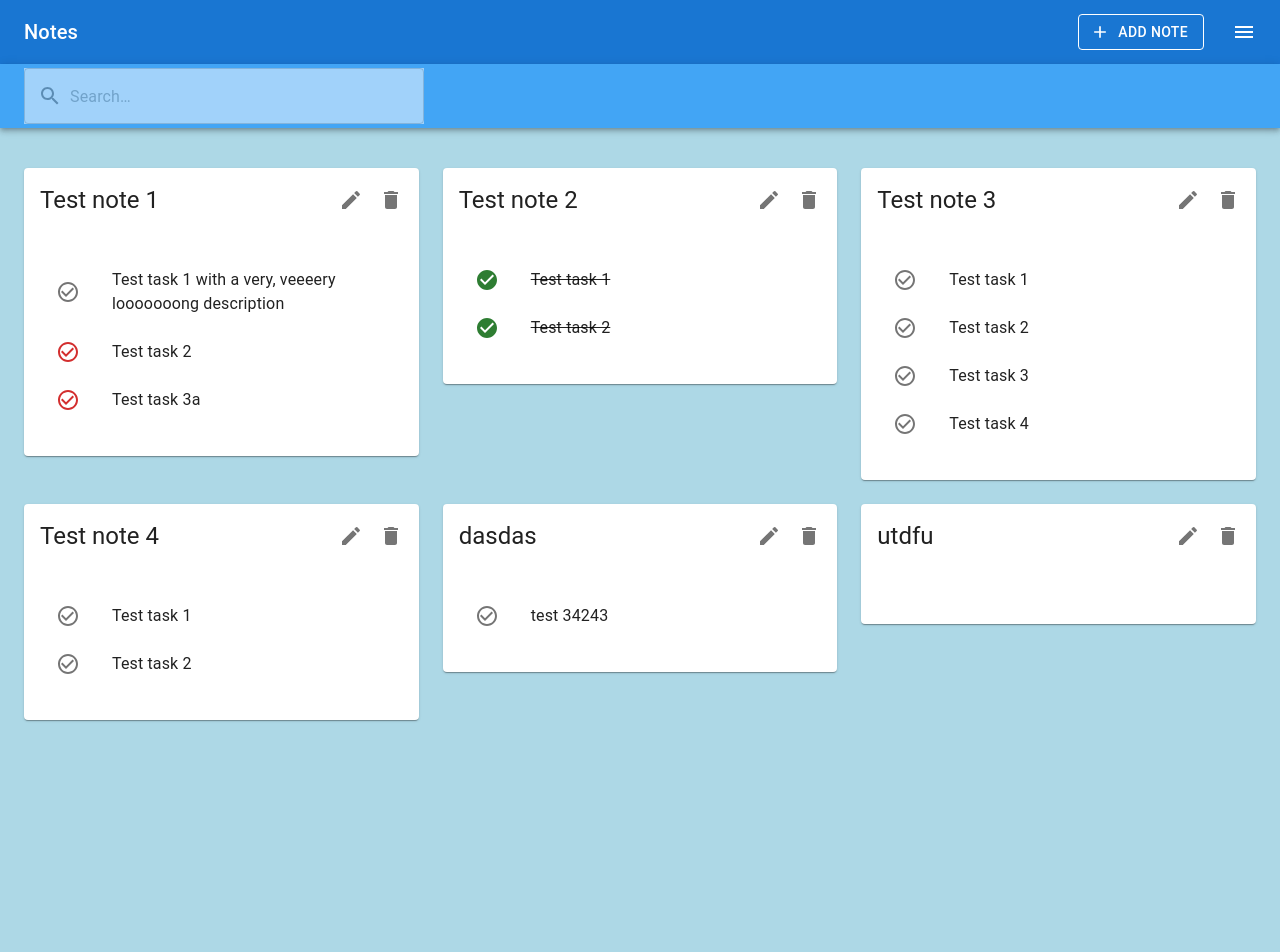
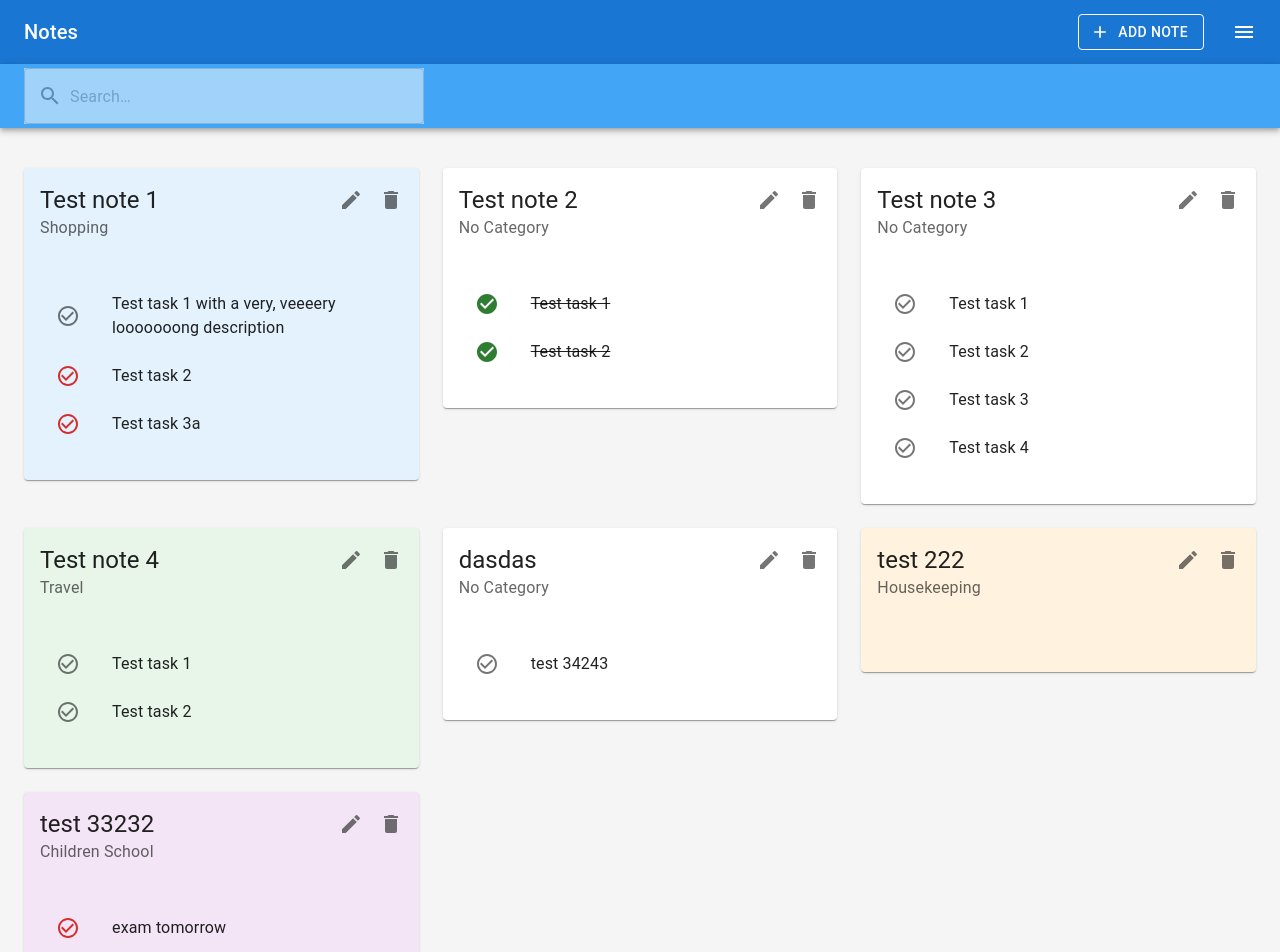
Before and after one commit to VikiZieleniewska/Organizing_notes, a React (Vite) app: page / in a window 1280 px wide. Shown: the top 952 px of the page. Before the commit the page ends 800 px from the top, so only its background shows below. Built offline with nearby package versions, Linux system fonts and the light colour scheme; data requests are answered from the project's data file; a web font is replaced by a local one.

Commit message:
added categories to notes

```diff
--- a/fakeApi/db.json
+++ b/fakeApi/db.json
@@ -2,6 +2,7 @@
   "notes": [
     {
       "id": 1,
+      "categoryId": 1,
       "title": "Test note 1",
       "tasks": [
         {
@@ -38,7 +39,8 @@
           "description": "Test task 2",
           "isDone": true
         }
-      ]
+      ],
+      "categoryId": ""
     },
     {
       "id": 3,
@@ -64,7 +66,8 @@
           "description": "Test task 4",
           "isDone": false
         }
-      ]
+      ],
+      "categoryId": ""
     },
     {
       "id": 4,
@@ -80,7 +83,8 @@
           "description": "Test task 2",
           "isDone": false
         }
-      ]
+      ],
+      "categoryId": 3
     },
     {
       "id": 5,
@@ -91,24 +95,49 @@
           "description": "test 34243",
           "isDone": false
         }
-      ]
+      ],
+      "categoryId": ""
     },
     {
       "id": 6,
-      "title": "utdfu",
+      "categoryId": 2,
+      "title": "test 222",
       "tasks": []
+    },
+    {
+      "id": 7,
+      "categoryId": 4,
+      "title": "test 33232",
+      "tasks": [
+        {
+          "id": null,
+          "description": "exam tomorrow",
+          "isDone": false,
+          "isImportant": true
+        }
+      ]
     }
   ],
   "categories": [
     {
       "id": 1,
       "name": "Shopping",
-      "color": "orange"
+      "color": "#e3f2fd"
     },
     {
       "id": 2,
       "name": "Housekeeping",
-      "color": "green"
+      "color": "#fff3e0"
+    },
+    {
+      "id": 3,
+      "name": "Travel",
+      "color": "#e8f5e9"
+    },
+    {
+      "id": 4,
+      "name": "Children School",
+      "color": "#f3e5f5"
     }
   ]
 }
--- a/src/App.jsx
+++ b/src/App.jsx
@@ -46,6 +46,7 @@ function App() {
   function handleAddNote() {
     const emptyNote = {
       id: 0,
+      categoryId: "",
       title: "",
       tasks: [],
     };
@@ -93,7 +94,12 @@ function App() {
         onAddNote={handleAddNote}
       />
       <NoteSearch search={search} onSearch={handleSearch} />
-      <NotesBoard notes={notes} search={search} onDelete={handleDelete} />
+      <NotesBoard
+        notes={notes}
+        categories={categories}
+        search={search}
+        onDelete={handleDelete}
+      />
     </>
   );
 }
--- a/src/App.scss
+++ b/src/App.scss
@@ -8,7 +8,7 @@
 
 body {
   font-family: "Open Sans", sans-serif;
-  background: lightblue;
+  background: #f5f5f5;
   color: white;
 
   font-size: 16px;
--- a/src/components/EditCategoriesDialog/EditCategoriesDialog.jsx
+++ b/src/components/EditCategoriesDialog/EditCategoriesDialog.jsx
@@ -1,18 +1,13 @@
 import React, { Component } from "react";
-import useMediaQuery from "@mui/material/useMediaQuery";
 import TextField from "@mui/material/TextField";
-// import EditCategoryIcon from "@mui/icons-material/EditCategory";
 import Dialog from "@mui/material/Dialog";
 import DialogActions from "@mui/material/DialogActions";
 import DialogContent from "@mui/material/DialogContent";
-import DialogContentText from "@mui/material/DialogContentText";
 import DialogTitle from "@mui/material/DialogTitle";
 import Button from "@mui/material/Button";
 import IconButton from "@mui/material/IconButton";
 import List from "@mui/material/List";
 import ListItem from "@mui/material/ListItem";
-import ListItemButton from "@mui/material/ListItemButton";
-import ListItemIcon from "@mui/material/ListItemIcon";
 import ListItemText from "@mui/material/ListItemText";
 import AddIcon from "@mui/icons-material/Add";
 import DeleteIcon from "@mui/icons-material/Delete";
@@ -207,29 +202,23 @@ export default class EditCategoriesDialog extends Component {
                         this.props.updateCategories(updatedCategories);
                       }}
                     >
-                      <MenuItem value={"red"}>
-                        <SquareIcon sx={{ color: "red", opacity: ".75" }} />
+                      <MenuItem value={"#ffebee"}>
+                        <SquareIcon sx={{ color: "#ffcdd2" }} />
                       </MenuItem>
-                      <MenuItem value={"blue"}>
-                        <SquareIcon sx={{ color: "blue", opacity: ".75" }} />
+                      <MenuItem value={"#e3f2fd"}>
+                        <SquareIcon sx={{ color: "#bbdefb" }} />
                       </MenuItem>
-                      <MenuItem value={"orange"}>
-                        <SquareIcon sx={{ color: "orange", opacity: ".75" }} />
+                      <MenuItem value={"#fff3e0"}>
+                        <SquareIcon sx={{ color: "#ffe0b2" }} />
                       </MenuItem>
-                      <MenuItem value={"yellow"}>
-                        <SquareIcon sx={{ color: "yellow", opacity: ".75" }} />
+                      <MenuItem value={"#fffde7"}>
+                        <SquareIcon sx={{ color: "#fff9c4" }} />
                       </MenuItem>
-                      <MenuItem value={"green"}>
-                        <SquareIcon sx={{ color: "green", opacity: ".75" }} />
+                      <MenuItem value={"#e8f5e9"}>
+                        <SquareIcon sx={{ color: "#c8e6c9" }} />
                       </MenuItem>
-                      <MenuItem value={"magenta"}>
-                        <SquareIcon sx={{ color: "magenta", opacity: ".75" }} />
-                      </MenuItem>
-                      <MenuItem value={"purple"}>
-                        <SquareIcon sx={{ color: "purple", opacity: ".75" }} />
-                      </MenuItem>
-                      <MenuItem value={"cyan"}>
-                        <SquareIcon sx={{ color: "cyan", opacity: ".75" }} />
+                      <MenuItem value={"#f3e5f5"}>
+                        <SquareIcon sx={{ color: "#e1bee7" }} />
                       </MenuItem>
                     </Select>
                     <TextField
@@ -250,9 +239,7 @@ export default class EditCategoriesDialog extends Component {
                   </>
                 ) : (
                   <>
-                    <SquareIcon
-                      sx={{ color: category.color, opacity: ".75", mr: 2 }}
-                    />
+                    <SquareIcon sx={{ color: category.color, mr: 2 }} />
                     <ListItemText primary={category.name} />
                   </>
                 )}
--- a/src/components/NoteCard/NoteCard.jsx
+++ b/src/components/NoteCard/NoteCard.jsx
@@ -1,5 +1,5 @@
 import React, { Component } from "react";
-import { Button, TextField } from "@mui/material";
+import { Button, TextField, Select } from "@mui/material";
 import Card from "@mui/material/Card";
 import CardHeader from "@mui/material/CardHeader";
 import CardContent from "@mui/material/CardContent";
@@ -18,6 +18,8 @@ import CheckCircleIcon from "@mui/icons-material/CheckCircle";
 import CheckCircleOutlineIcon from "@mui/icons-material/CheckCircleOutline";
 import ErrorOutlineIcon from "@mui/icons-material/ErrorOutline";
 import ErrorIcon from "@mui/icons-material/Error";
+import SquareIcon from "@mui/icons-material/Square";
+import MenuItem from "@mui/material/MenuItem";
 
 export default class NoteCard extends Component {
   state = {
@@ -98,9 +100,17 @@ export default class NoteCard extends Component {
   };
 
   render() {
+    const category = this.props.categories.find(
+      (c) => c.id === this.state.note.categoryId
+    );
+
     if (this.state.isEditMode) {
       return (
-        <Card>
+        <Card
+          sx={{
+            backgroundColor: category ? category.color : "white",
+          }}
+        >
           <form onSubmit={this.handleSubmit}>
             <CardHeader
               action={
@@ -129,6 +139,34 @@ export default class NoteCard extends Component {
                   }}
                   // sx={{ marginBottom: "20px" }}
                 />
+              }
+              subheader={
+                <Select
+                  id="subheader"
+                  variant="standard"
+                  fullWidth
+                  value={this.state.note.categoryId}
+                  onChange={(event) => {
+                    this.setState({
+                      note: {
+                        ...this.state.note,
+                        categoryId: event.target.value,
+                      },
+                    });
+                  }}
+                >
+                  <MenuItem key="no-category" value="">
+                    <ListItemText primary="No Category" />
+                  </MenuItem>
+                  {this.props.categories.map((c) => (
+                    <MenuItem
+                      key={`${this.state.note.id}-${c.id}`}
+                      value={c.id}
+                    >
+                      <ListItemText primary={c.name} />
+                    </MenuItem>
+                  ))}
+                </Select>
               }
             />
             <CardContent>
@@ -245,7 +283,11 @@ export default class NoteCard extends Component {
     }
 
     return (
-      <Card>
+      <Card
+        sx={{
+          backgroundColor: category ? category.color : "white",
+        }}
+      >
         <CardHeader
           action={
             <>
@@ -258,6 +300,7 @@ export default class NoteCard extends Component {
             </>
           }
           title={this.state.note.title}
+          subheader={category ? category.name : "No Category"}
         />
         <CardContent>
           <List>
--- a/src/components/NotesBoard/NotesBoard.jsx
+++ b/src/components/NotesBoard/NotesBoard.jsx
@@ -6,7 +6,7 @@ import NoteCard from "../NoteCard/NoteCard.jsx";
 
 export default class NotesBoard extends Component {
   render() {
-    const { notes, search, onDelete } = this.props;
+    const { notes, categories, search, onDelete } = this.props;
     if (!notes) {
       return <h1>Notes loading</h1>;
     }
@@ -26,11 +26,18 @@ export default class NotesBoard extends Component {
           spacing={{ xs: 2, md: 3 }}
           columns={{ xs: 12, sm: 12, md: 12 }}
         >
-          {filteredNotes.map((note) => (
-            <Grid xs={12} sm={6} md={4} key={note.id}>
-              <NoteCard note={note} isEditMode={!note.id} onDelete={onDelete} />
-            </Grid>
-          ))}
+          {filteredNotes.map((note) => {
+            return (
+              <Grid xs={12} sm={6} md={4} key={note.id}>
+                <NoteCard
+                  note={note}
+                  categories={categories}
+                  isEditMode={!note.id}
+                  onDelete={onDelete}
+                />
+              </Grid>
+            );
+          })}
         </Grid>
       </Container>
     );
```
